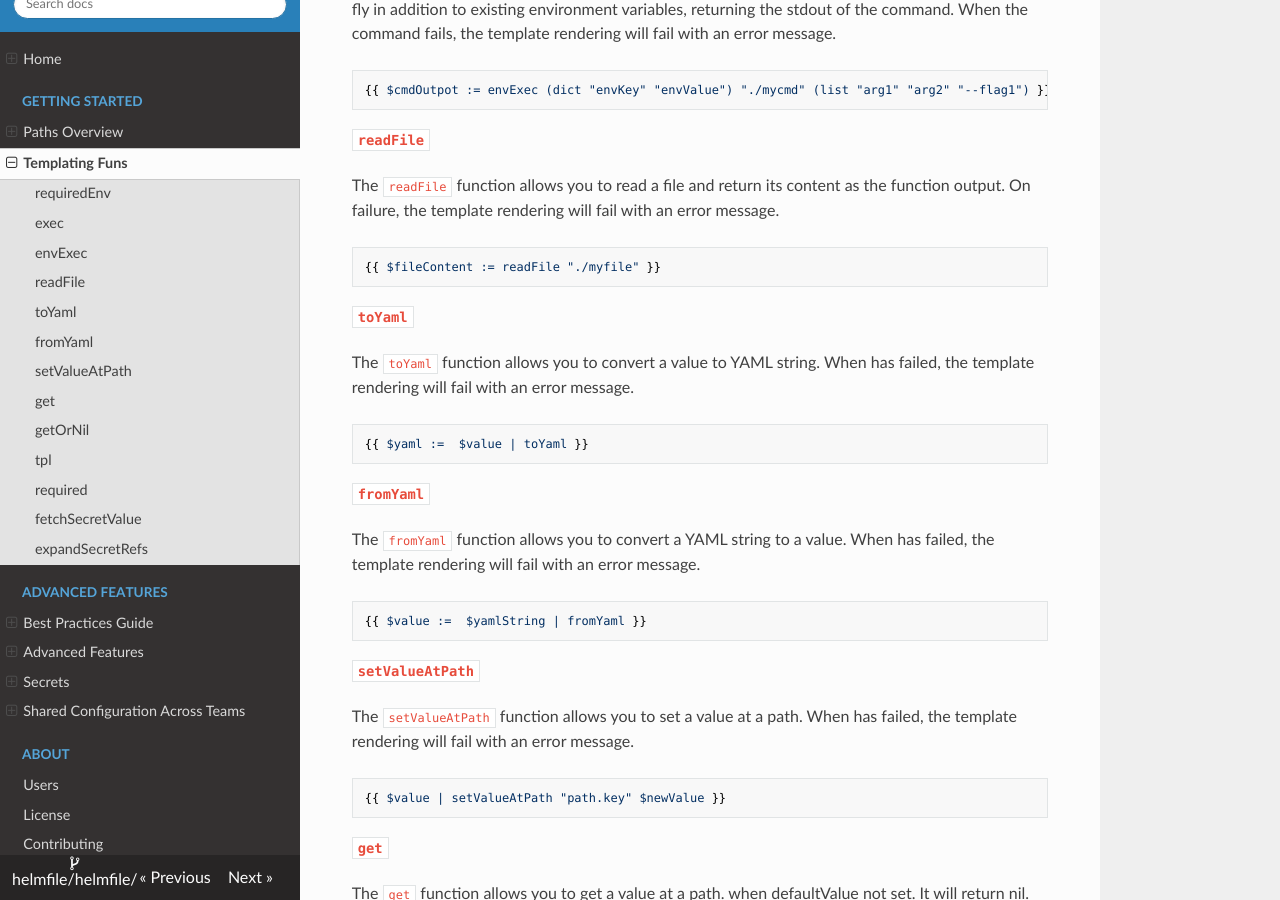
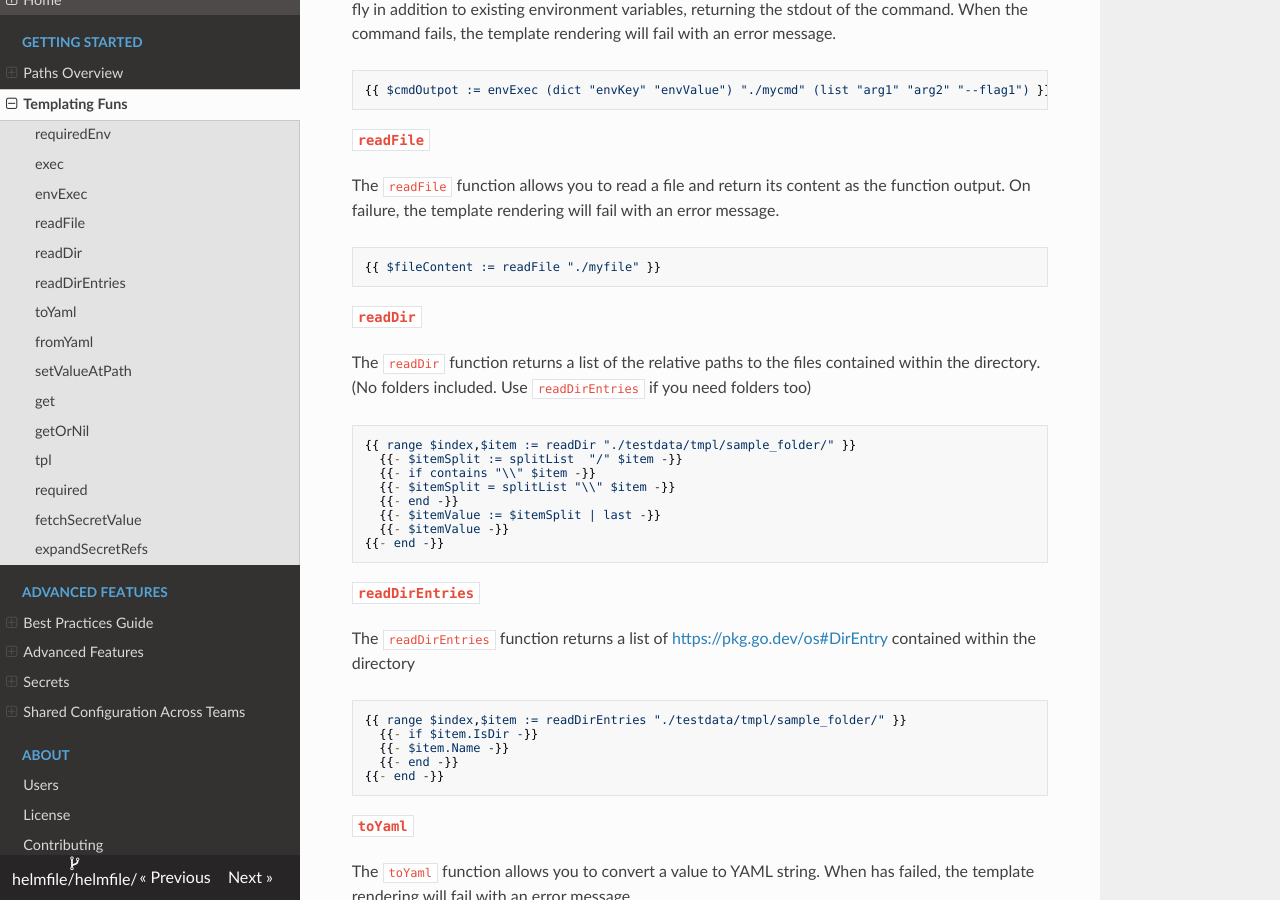
Before and after one commit to alex-tw-lam/helmfile, an MkDocs documentation site: the page built from docs/templating_funcs.md, in a window 1280 px wide and 900 px high, scrolled down 613 px. Built offline with MkDocs 1.6.1, drawn with Linux system fonts in a browser that asks for light colours; nearby versions of some CDN libraries.

Commit message:
doc: update template funcs docs (#414)
Signed-off-by: yxxhero <aiopsclub@163.com>

Signed-off-by: yxxhero <aiopsclub@163.com>

````diff
--- a/docs/templating_funcs.md
+++ b/docs/templating_funcs.md
@@ -27,6 +27,31 @@ The `readFile` function allows you to read a file and return its content as the
 
 ```yaml
 {{ $fileContent := readFile "./myfile" }}
+```
+
+#### `readDir`
+The `readDir` function returns a list of the relative paths to the files contained within the directory. (No folders included. Use `readDirEntries` if you need folders too)
+
+```yaml
+{{ range $index,$item := readDir "./testdata/tmpl/sample_folder/" }}
+  {{- $itemSplit := splitList  "/" $item -}}
+  {{- if contains "\\" $item -}}
+  {{- $itemSplit = splitList "\\" $item -}}
+  {{- end -}}
+  {{- $itemValue := $itemSplit | last -}}
+  {{- $itemValue -}}
+{{- end -}}
+```
+
+#### `readDirEntries`
+The `readDirEntries` function returns a list of [https://pkg.go.dev/os#DirEntry](DirEntry) contained within the directory
+
+```yaml
+{{ range $index,$item := readDirEntries "./testdata/tmpl/sample_folder/" }}
+  {{- if $item.IsDir -}}
+  {{- $item.Name -}}
+  {{- end -}}
+{{- end -}}
 ```
 
 #### `toYaml`
````
